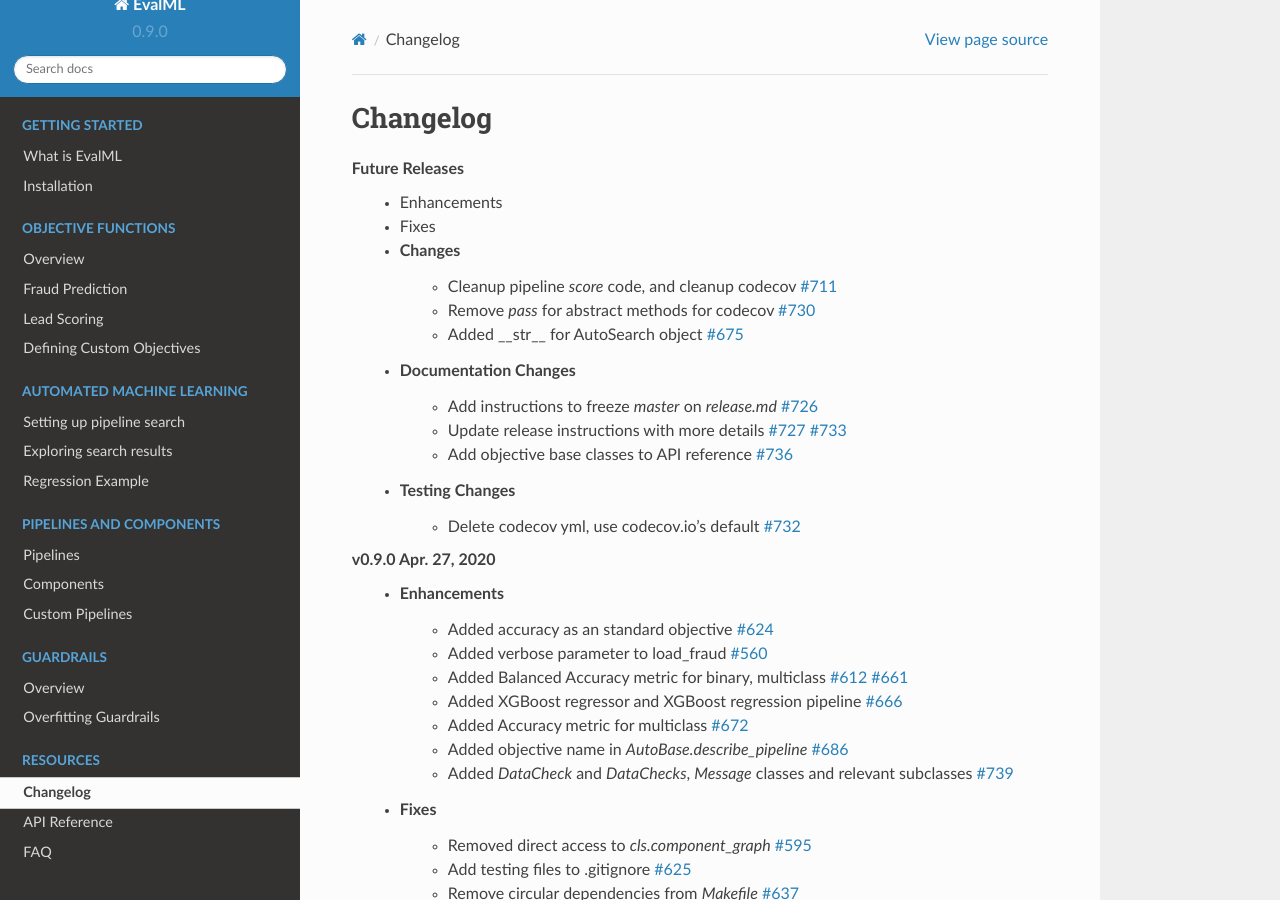
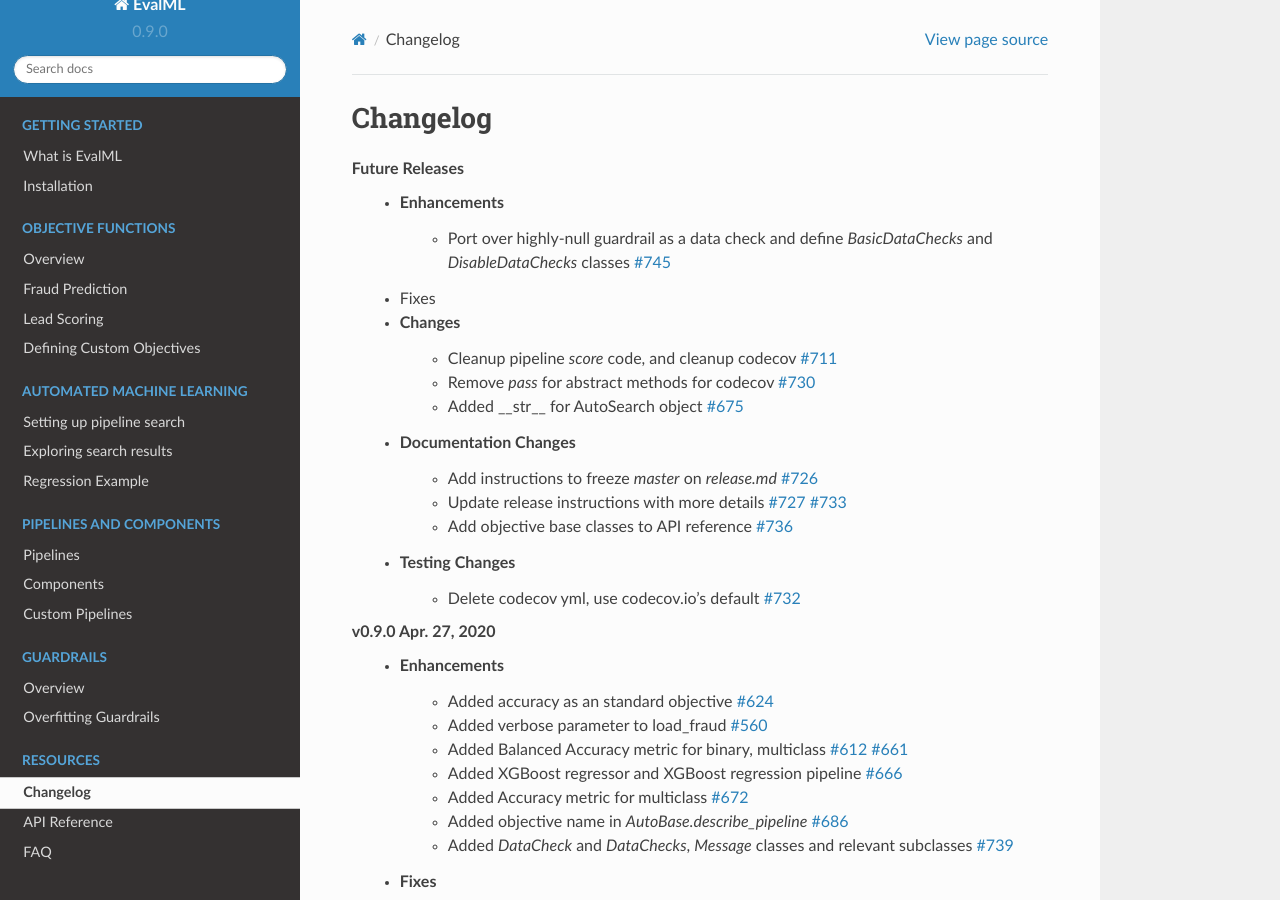
Before and after one commit to alteryx/evalml, a Sphinx documentation site: the page built from docs/source/changelog.rst, in a window 1280 px wide and 900 px high. Built offline with Sphinx 7.4.7 and the Read the Docs theme 2.0.0, drawn with Linux system fonts in a browser that asks for light colours; comment, search, counter and statistics services are not loaded.

Commit message:
changelog

```diff
--- a/docs/source/changelog.rst
+++ b/docs/source/changelog.rst
@@ -4,6 +4,7 @@
 ---------
 **Future Releases**
     * Enhancements
+        * Port over highly-null guardrail as a data check and define `BasicDataChecks` and `DisableDataChecks` classes :pr:`745`
     * Fixes
     * Changes
         * Cleanup pipeline `score` code, and cleanup codecov :pr:`711`
```
